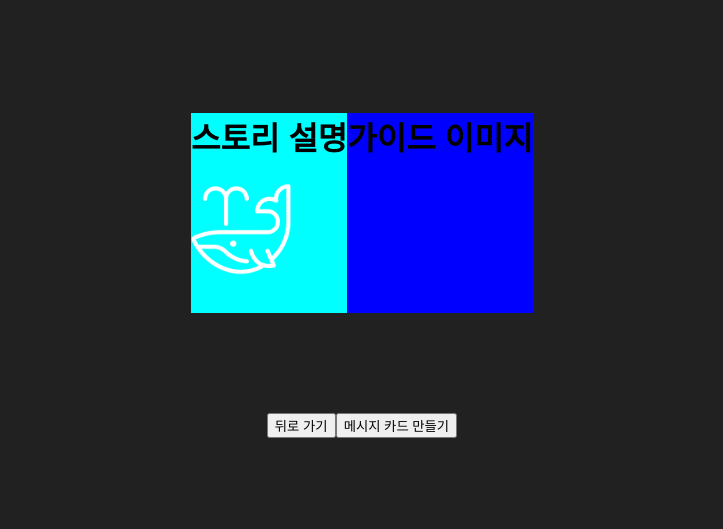
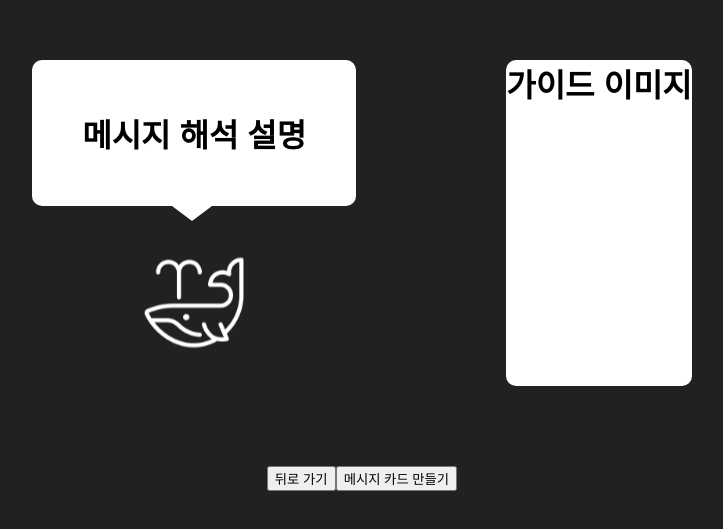
Before and after one commit to hyoie99/React-TeamProject_WhaleSecret, a React (Create React App) app: page /React-Teamproject_WhaleSecret/ghost_page/translate in a window 1280 px wide. Shown: the part 125-654 px from the top of the page, without its empty margins (278-1001 px from the left). Built offline with nearby package versions, Linux system fonts and the light colour scheme.

Commit message:
edit 'translate'

```diff
--- a/src/css/trans_style.module.css
+++ b/src/css/trans_style.module.css
@@ -20,22 +20,57 @@
 .descrip_div {
   display: flex;
   justify-content: center;
-  padding-bottom: 100px;
+  padding-bottom: 80px;
+}
+
+.story_div {
+  display: flex;
+  flex-direction: column;
+  justify-content: center;
+  align-items: center;
+  padding-right: 150px;
 }
 
 .story_des {
-  background-color: aqua;
+  position: relative;
+  background-color: white;
+  border-radius: 10px;
+  padding: 50px;
+}
+.story_des::before {
+  content: "";
+  position: absolute;
+  top: 100%;
+  left: 43%;
+  border: 20px solid transparent;
+  border-top: 15px solid white;
+  /* border-bottom: 10px solid white; */
 }
 
 .guide_des {
-  background-color: blue;
+  background-color: white;
+  border-radius: 10px;
+  /* width: 200px; */
 }
 
 .ghost_whale_img {
   width: 100px;
   height: 100px;
-  padding: 20px 0;
+  padding: 50px 0 0px 0;
   filter: brightness(0) invert(1);
   padding-bottom: 30px;
   animation: move_whale 4s infinite linear;
 }
+
+@keyframes move_whale {
+  0%,
+  100% {
+    transform: translateY(0);
+  }
+  33% {
+    transform: translateY(-4px);
+  }
+  85% {
+    transform: translateY(2px);
+  }
+}
--- a/src/routes/Translate.js
+++ b/src/routes/Translate.js
@@ -1,12 +1,13 @@
+import { Link } from "react-router-dom";
 import styles from "../css/trans_style.module.css";
 
 function Translate() {
   return (
     <div className={styles.main_page}>
       <div className={styles.descrip_div}>
-        <div className={styles.story_des}>
-          <div>
-            <h1> 스토리 설명 </h1>
+        <div className={styles.story_div}>
+          <div className={styles.story_des}>
+            <h1> 메시지 해석 설명 </h1>
           </div>
           <img
             className={styles.ghost_whale_img}
@@ -19,8 +20,12 @@ function Translate() {
         </div>
       </div>
       <div>
-        <button>뒤로 가기</button>
-        <button>메시지 카드 만들기</button>
+        <Link to="/ghost_page">
+          <button>뒤로 가기</button>
+        </Link>
+        <Link to="/ghost_page/create">
+          <button>메시지 카드 만들기</button>
+        </Link>
       </div>
     </div>
   );
```
